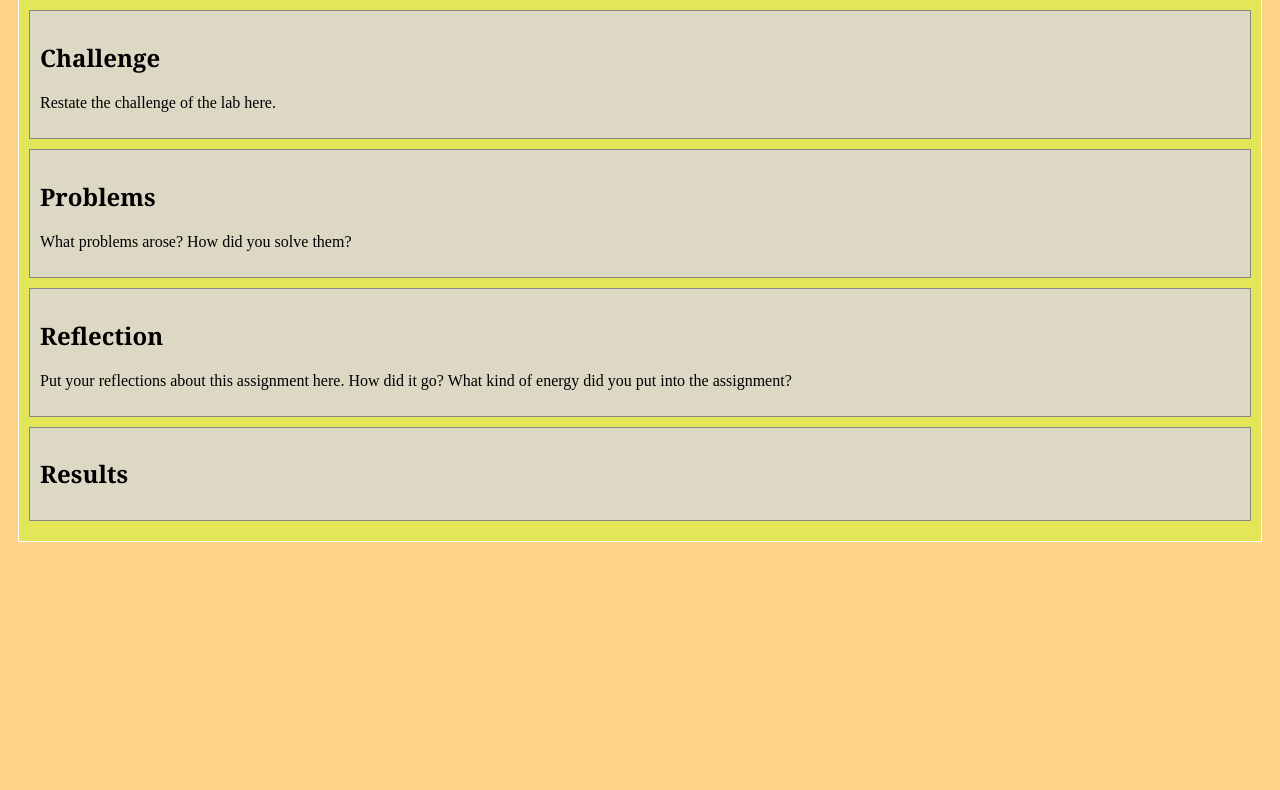
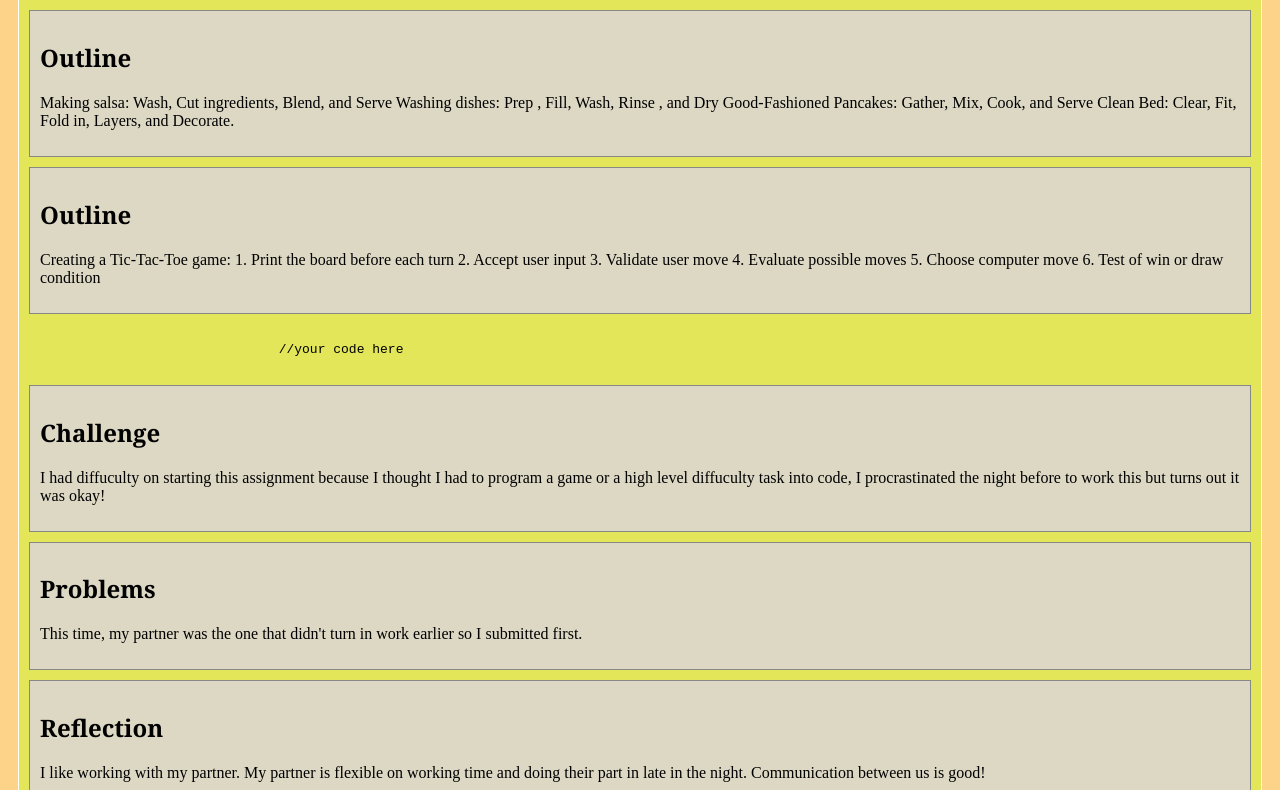
Before and after one commit to jgcha1302/ART101J, a plain HTML site: page lab4/index.html in a window 1280 px wide. Shown: the part 107-897 px from the top of the page. Before the commit the page ends 800 px from the top, so only its background shows below. Drawn offline with nearby package versions, Linux system fonts and the light colour scheme.

Commit message:
new4/24/24

```diff
--- a/lab4/index.html
+++ b/lab4/index.html
@@ -2,7 +2,7 @@
 <html>
 <head>
 	<!-- This title is used for tabs and bookmarks -->
-	<title>Lab X - Subject/Topic</title>
+	<title>Lab 4 - Pseudocoding and Problem-solving</title>
 
 	<!-- Use UTF character set, a good idea with any webpage -->
   	<meta charset="UTF-8" />
@@ -23,24 +23,49 @@
 	<!-- Style this page by changing the CSS in ../css/site.css or css/lab.css -->
 	<main id="content">
 		<section>
-			<h1>Lab X - Subject/Topic</h1>
+			<h1>Lab 4 - Pseudocoding and Problem-solving</h1>
+			<div class="minor-section">
+				<h2>Outline</h2>
+				<p>Making salsa: Wash, Cut ingredients, Blend, and Serve
+Washing dishes: Prep , Fill, Wash, Rinse , and Dry
+Good-Fashioned Pancakes: Gather, Mix, Cook, and Serve
+Clean Bed: Clear, Fit, Fold in, Layers, and Decorate.</p>
+			</div>
+			<div class="minor-section">
+				<h2>Outline</h2>
+				<p>Creating a Tic-Tac-Toe game:
+					1. Print the board before each turn
+					2. Accept user input
+					3. Validate user move
+					4. Evaluate possible moves
+					5. Choose computer move
+					6. Test of win or draw condition</p>
+			</div>
+
+			<pre><code>
+				//your code here
+				</pre></code>
+
 			<div class="minor-section">
 					<h2>Challenge</h2>
-					<p>Restate the challenge of the lab here.</p>
+					<p>I had diffuculty on starting this assignment because I thought I had to program a game or a high level
+						 diffuculty task into code, I procrastinated the night before to work this but turns out it was okay! </p>
 			</div>
 
 			<div class="minor-section">
 					<h2>Problems</h2>
-					<p>What problems arose? How did you solve them? </p>
+					<p>This time, my partner was the one that didn't turn in work earlier so I submitted first.  </p>
 			</div>
 
 			<div class="minor-section">
 					<h2>Reflection</h2>
-					<p>Put your reflections about this assignment here. How did it go? What kind of energy did you put into the assignment? </p>
+					<p>I like working with my partner. My partner is flexible on working time and doing their part in late in the
+						night. Communication between us is good! </p>
 			</div>
 
 			<div class="minor-section">
 					<h2>Results</h2>
+					<p>We did wel but turned in different times.</p>
 					<div id="output"></div>
 			</div>
 		</section>
```
Also changed, not shown: lab4/js/lab.js (+14 -3 lines).
